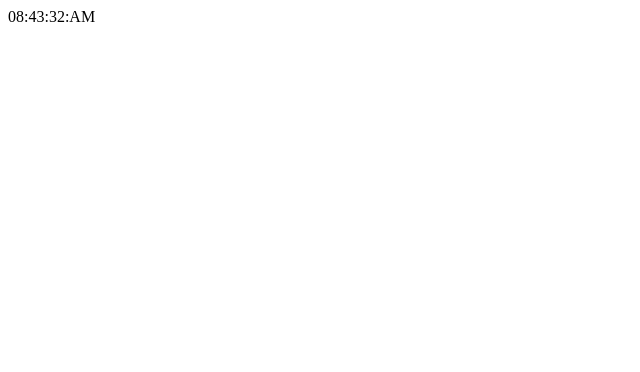
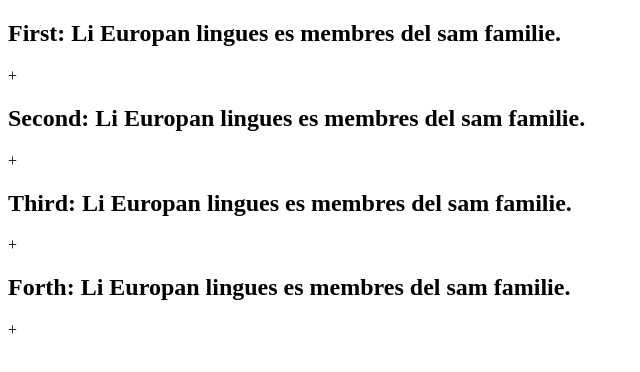
Before and after one commit to HopolangBotsane/Random-React-Projects, a React (Vite) app in the folder Untitled/: page / in a window 1280 px wide. Shown: the top 372 px of the page, without its empty margins (0-640 px from the left). Built offline with nearby package versions, Linux system fonts and the light colour scheme.

Commit message:
Feat: Adds Accordion

```diff
--- a/Untitled/src/App.jsx
+++ b/Untitled/src/App.jsx
@@ -1,10 +1,10 @@
-import DigitalClock from "./Components/DigitalClock"
+import Accordion from "./Components/Accordion"
 
 function App() {
 
   return (
     <>
-      <DigitalClock/>
+      <Accordion/>
     </>
   )
 }
--- /dev/null
+++ b/Untitled/src/Components/Accordion.jsx
@@ -0,0 +1,55 @@
+import { useState } from "react"
+
+function Accordion() {
+
+    const data = [
+        {
+            id: 1,
+            question: "First: Li Europan lingues es membres del sam familie.",
+            answer: "Li Europan lingues es membres del sam familie. Lor separat existentie es un myth. Por scientie, musica, sport etc, litot Europa usa li sam vocabular. Li lingues differe solmen in li grammatica, li pro"
+        },
+        {
+            id: 2,
+            question: "Second: Li Europan lingues es membres del sam familie.",
+            answer: "Li Europan lingues es membres del sam familie. Lor separat existentie es un myth. Por scientie, musica, sport etc, litot Europa usa li sam vocabular. Li lingues differe solmen in li grammatica, li pro"
+        },
+        {
+            id: 3,
+            question: "Third: Li Europan lingues es membres del sam familie.",
+            answer: "Li Europan lingues es membres del sam familie. Lor separat existentie es un myth. Por scientie, musica, sport etc, litot Europa usa li sam vocabular. Li lingues differe solmen in li grammatica, li pro"
+        },
+        {
+            id: 4,
+            question: "Forth: Li Europan lingues es membres del sam familie.",
+            answer: "Li Europan lingues es membres del sam familie. Lor separat existentie es un myth. Por scientie, musica, sport etc, litot Europa usa li sam vocabular. Li lingues differe solmen in li grammatica, li pro"
+        }
+    ]
+
+    const [selected, setSelected] = useState()
+
+    function handleSelection(getCurrentId) {
+        setSelected(getCurrentId)
+    }
+
+    return(
+        <div className="wrapper">
+            {data.map((dataitem) => (
+                <div className="accordion">
+                    <div onClick={() => handleSelection(dataitem.id)} className="title">
+                        <h2>{dataitem.question}</h2>
+                        <span>+</span>
+                    </div>
+                    {
+                        selected === dataitem.id ?
+                        <div className="answer">{dataitem.answer}</div> :
+                        null
+                    }
+
+                </div>
+            ))}
+        </div>
+    )
+
+}
+
+export default Accordion
```
